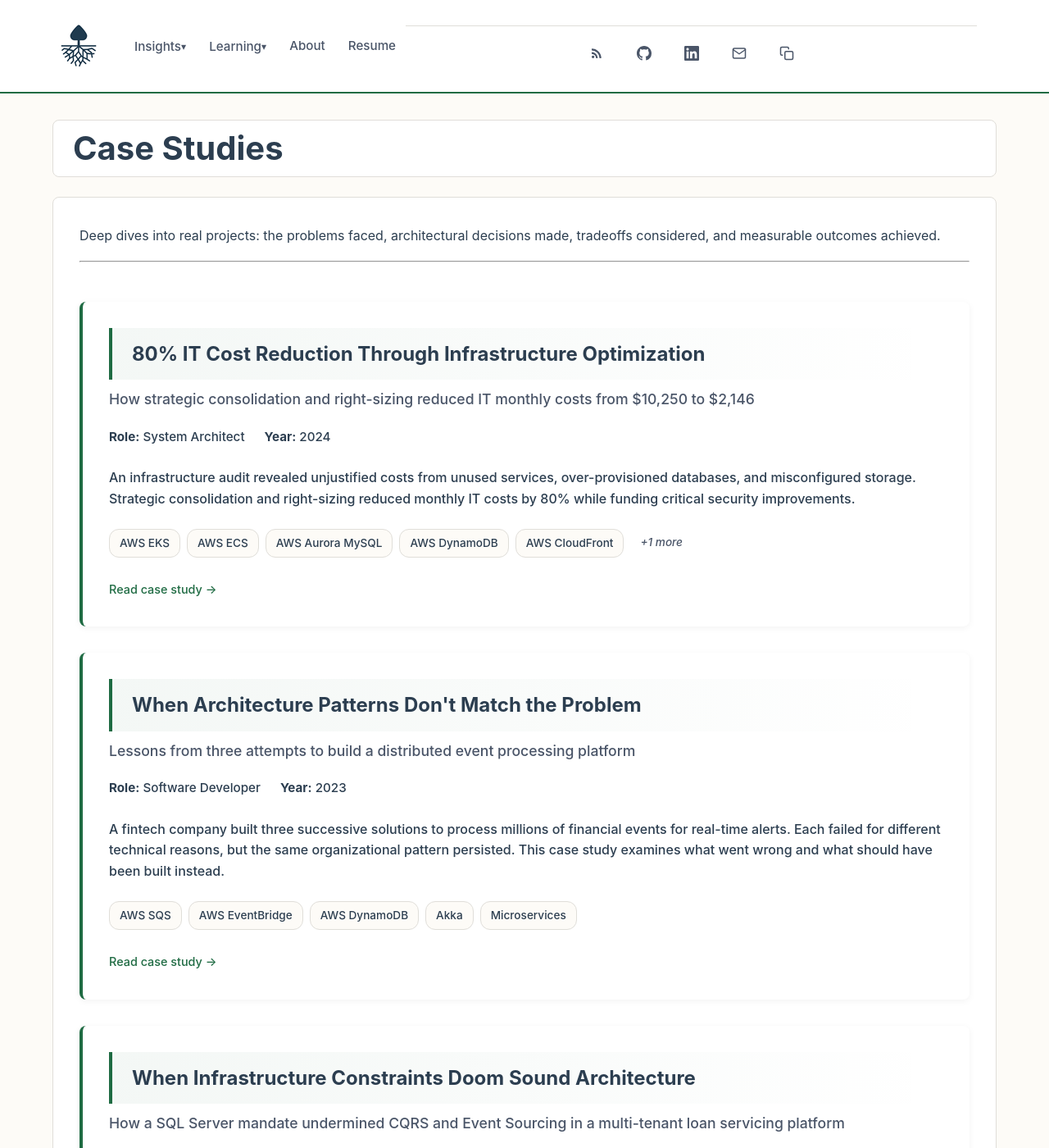
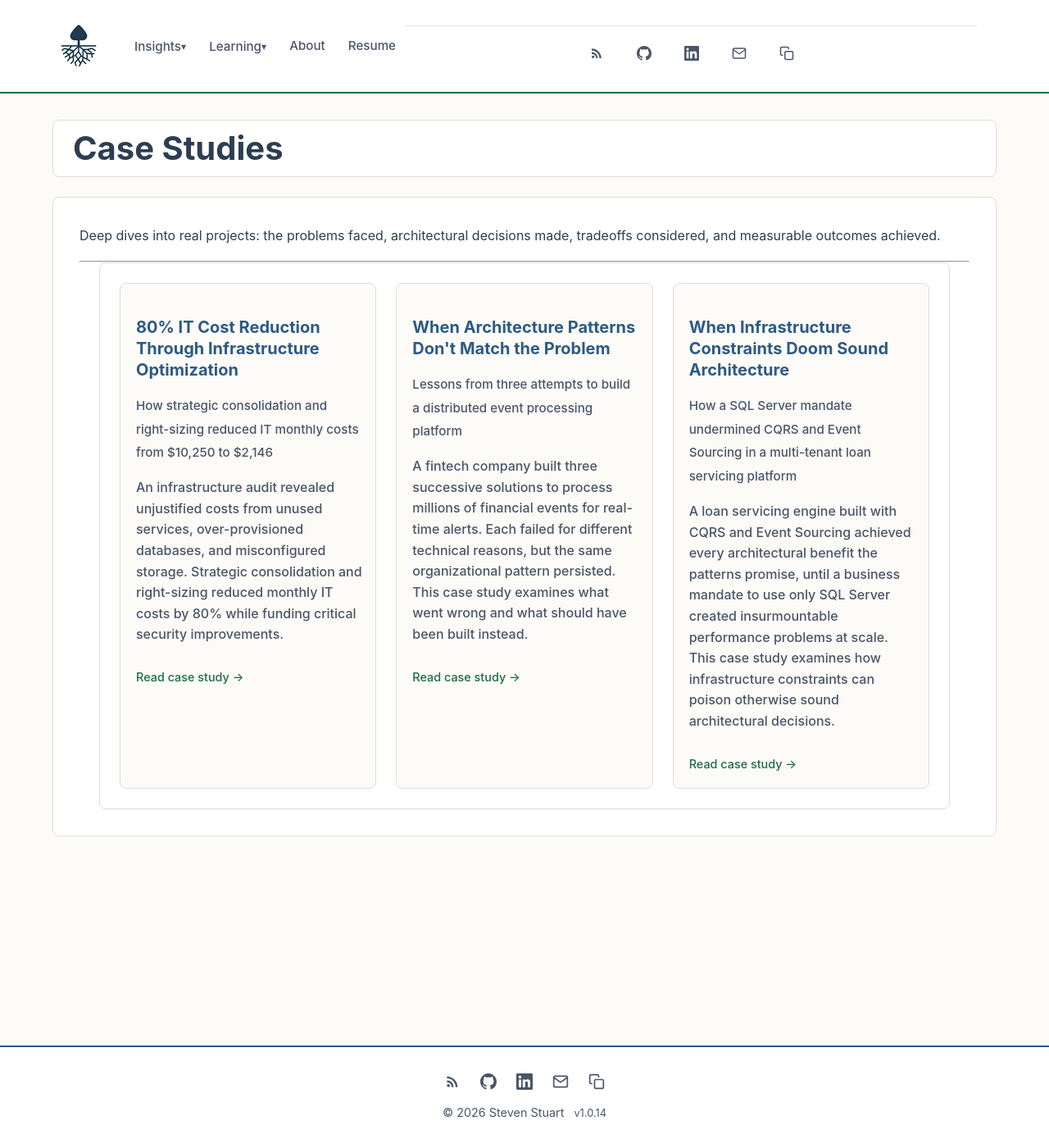
Before and after one commit to stevenstuartm/stevenstuartm.github.io, a Jekyll site: the page built from pages/case-studies.md, in a window 1280 px wide and 1400 px high. Shown: the whole window at 82% size. Built offline with Jekyll 4.4.1, drawn with Linux system fonts in a browser that asks for light colours; part of the change alters nothing that is shown; some of the changed text lies outside the part shown.

```diff
--- a/pages/case-studies.md
+++ b/pages/case-studies.md
@@ -9,45 +9,25 @@ Deep dives into real projects: the problems faced, architectural decisions made,
 
 ---
 
-<div class="case-studies-list">
+<div class="guides-page">
+    <div class="guides-main">
+        <div class="guide-cards">
 {% if site.case_studies and site.case_studies.size > 0 %}
 {% assign sorted_case_studies = site.case_studies | sort: 'date' | reverse %}
   {% for case_study in sorted_case_studies %}
-  <article class="case-study-card">
-    <a href="{{ case_study.url | relative_url }}" class="case-study-link">
-      <div class="case-study-card-header">
-        <h2>{{ case_study.title }}</h2>
-        {% if case_study.subtitle %}
-        <p class="case-study-card-subtitle">{{ case_study.subtitle }}</p>
-        {% endif %}
-      </div>
-
-      <div class="case-study-card-meta">
-        {% if case_study.role %}
-        <span class="meta-item"><strong>Role:</strong> {{ case_study.role }}</span>
-        {% endif %}
-        {% if case_study.date %}
-        <span class="meta-item"><strong>Year:</strong> {{ case_study.date | date: "%Y" }}</span>
-        {% endif %}
-      </div>
-
-      {% if case_study.description %}
-      <p class="case-study-card-excerpt">{{ case_study.description }}</p>
-      {% elsif case_study.excerpt %}
-      <p class="case-study-card-excerpt">{{ case_study.excerpt | strip_html | truncatewords: 40 }}</p>
-      {% endif %}
-
-      {% if case_study.technologies %}
-      <div class="case-study-card-technologies">
-        {% for tech in case_study.technologies limit:5 %}
-        <span class="tech-tag">{{ tech }}</span>
-        {% endfor %}
-        {% if case_study.technologies.size > 5 %}
-        <span class="tech-tag-more">+{{ case_study.technologies.size | minus: 5 }} more</span>
-        {% endif %}
+  <article class="guide-card">
+    <a href="{{ case_study.url | relative_url }}" class="guide-link">
+      <h3>{{ case_study.title }}</h3>
+      {% if case_study.subtitle %}
+      <div class="guide-card-meta">
+        <span class="case-study-subtitle">{{ case_study.subtitle }}</span>
       </div>
       {% endif %}
-
+      {% if case_study.description %}
+      <p class="guide-excerpt">{{ case_study.description }}</p>
+      {% elsif case_study.excerpt %}
+      <p class="guide-excerpt">{{ case_study.excerpt | strip_html | truncatewords: 40 }}</p>
+      {% endif %}
       <span class="read-more">Read case study →</span>
     </a>
   </article>
@@ -65,108 +45,14 @@ Deep dives into real projects: the problems faced, architectural decisions made,
     <p>Want to be notified when these are published? <a href="{{ '/about.html' | relative_url }}">Connect with me on LinkedIn</a>.</p>
   </div>
 {% endif %}
+        </div>
+    </div>
 </div>
 
 <style>
-.case-studies-list {
-  margin-top: var(--spacing-xl);
-}
-
-.case-study-card {
-  background-color: var(--color-card-bg);
-  border-left: 4px solid var(--color-primary);
-  border-radius: var(--border-radius);
-  padding: var(--spacing-lg);
-  margin-bottom: var(--spacing-lg);
-  box-shadow: 0 2px 8px rgba(0, 0, 0, 0.05);
-  transition: box-shadow 0.3s ease;
-}
-
-.case-study-card:hover {
-  box-shadow: 0 4px 16px rgba(0, 0, 0, 0.1);
-}
-
-.case-study-card .case-study-link {
-  display: block;
-  text-decoration: none;
-  color: inherit;
-}
-
-.case-study-card .case-study-link:hover {
-  color: inherit;
-}
-
-.case-study-card-header h2 {
-  margin: 0 0 var(--spacing-xs) 0;
-  font-size: 1.5rem;
-  color: var(--color-text);
-  transition: color 0.2s ease;
-}
-
-.case-study-link:hover .case-study-card-header h2 {
-  color: var(--color-primary);
-}
-
-.case-study-card-subtitle {
+.case-study-subtitle {
   color: var(--color-text-light);
-  font-size: 1.1rem;
-  margin-bottom: var(--spacing-sm);
-}
-
-.case-study-card-meta {
-  display: flex;
-  flex-wrap: wrap;
-  gap: var(--spacing-md);
-  margin-bottom: var(--spacing-md);
-  font-size: 0.9rem;
-  color: var(--color-text-light);
-}
-
-.meta-item {
-  display: inline-block;
-}
-
-.case-study-card-excerpt {
-  margin-bottom: var(--spacing-md);
-  line-height: 1.6;
-  color: var(--color-text);
-}
-
-.case-study-card-technologies {
-  display: flex;
-  flex-wrap: wrap;
-  gap: var(--spacing-xs);
-  margin-bottom: var(--spacing-md);
-}
-
-.tech-tag {
-  display: inline-block;
-  background-color: var(--color-bg);
-  color: var(--color-text);
-  padding: 0.25rem 0.75rem;
-  border-radius: 12px;
-  font-size: 0.85rem;
-  font-weight: 500;
-  border: 1px solid var(--color-border);
-}
-
-.tech-tag-more {
-  display: inline-block;
-  color: var(--color-text-light);
-  padding: 0.25rem 0.75rem;
-  font-size: 0.85rem;
-  font-style: italic;
-}
-
-.read-more {
-  color: var(--color-primary);
-  font-weight: 500;
-  text-decoration: none;
-  display: inline-block;
-}
-
-.read-more:hover {
-  text-decoration: underline;
+  font-size: 0.95rem;
 }
 
 .coming-soon-message {
@@ -175,6 +61,7 @@ Deep dives into real projects: the problems faced, architectural decisions made,
   border-radius: var(--border-radius);
   padding: var(--spacing-xl);
   text-align: center;
+  grid-column: 1 / -1;
 }
 
 .coming-soon-message h3 {
@@ -207,11 +94,4 @@ Deep dives into real projects: the problems faced, architectural decisions made,
   left: 0;
   color: var(--color-primary);
 }
-
-@media (max-width: 768px) {
-  .case-study-card-meta {
-    flex-direction: column;
-    gap: var(--spacing-xs);
-  }
-}
 </style>
```
